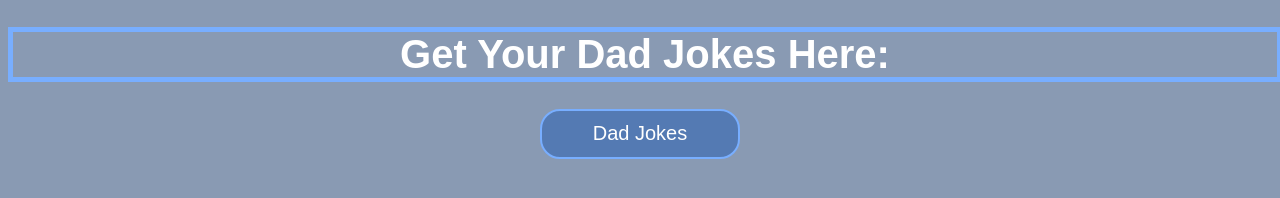
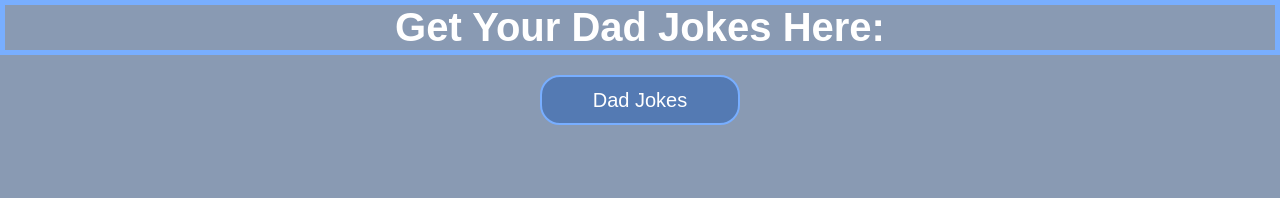
Before and after one commit to jfiguereo89/Api-Practice, a plain HTML site: page index.html in a window 1280 px wide. Drawn offline with Linux system fonts and the light colour scheme.

Commit message:
update css

```diff
--- a/syle.css
+++ b/syle.css
@@ -1,3 +1,8 @@
+* {
+    padding: 0;
+    margin: 0;
+}
+
 body {
     font-size: 20px;
     font-family: Arial, Helvetica, sans-serif;
@@ -8,7 +13,6 @@ body {
 h1 {
     text-align: center;
     border: 5px solid #78AEFF;
-    width: 100%;
 }
 
 button {
@@ -26,11 +30,11 @@ button {
 button:hover {
     background-color: #78AEFF;
     opacity: 0.5;
-
 }
 
 .container {
     text-align: center;
+    padding: 20px;
 }
 
 ul li {
```
